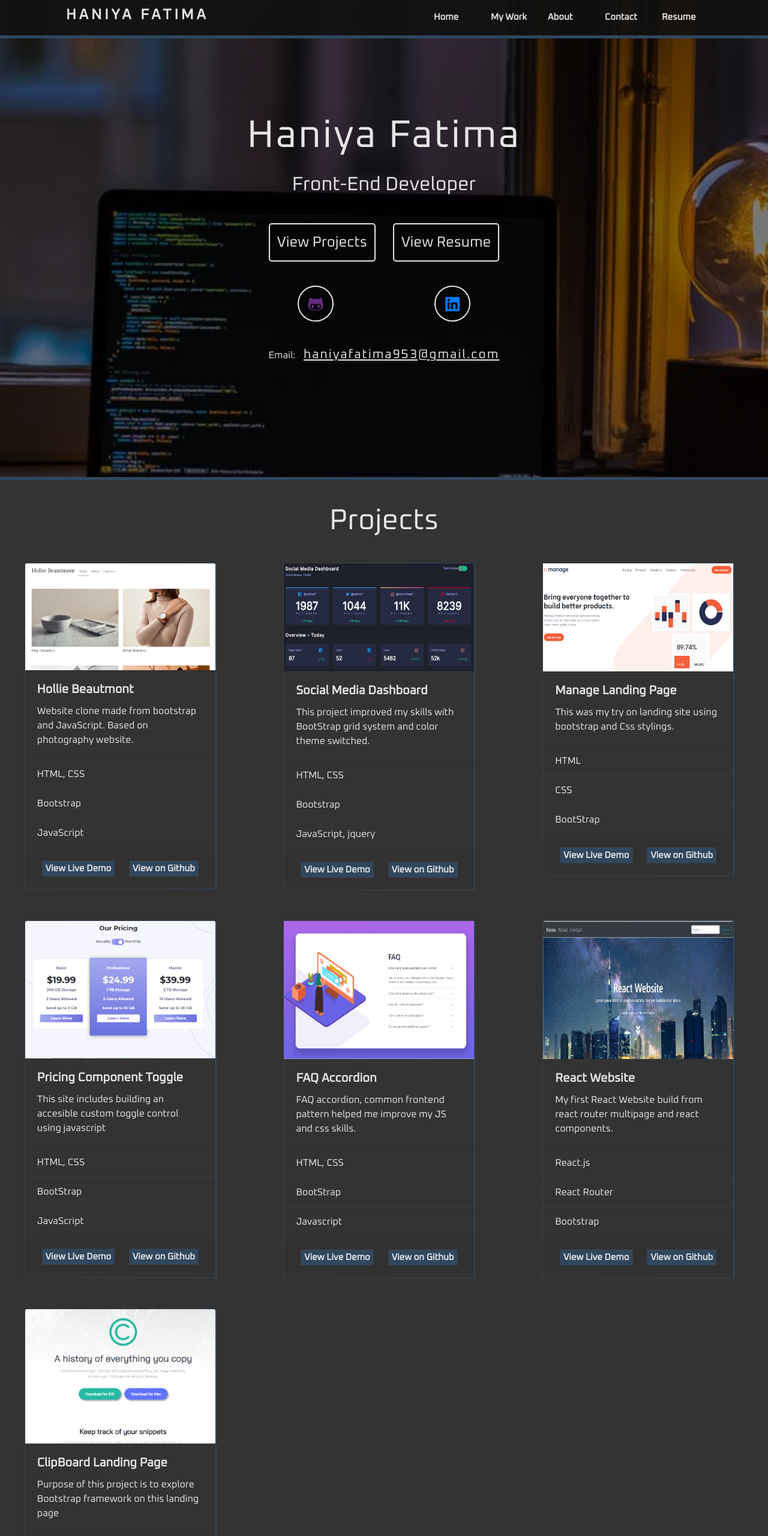
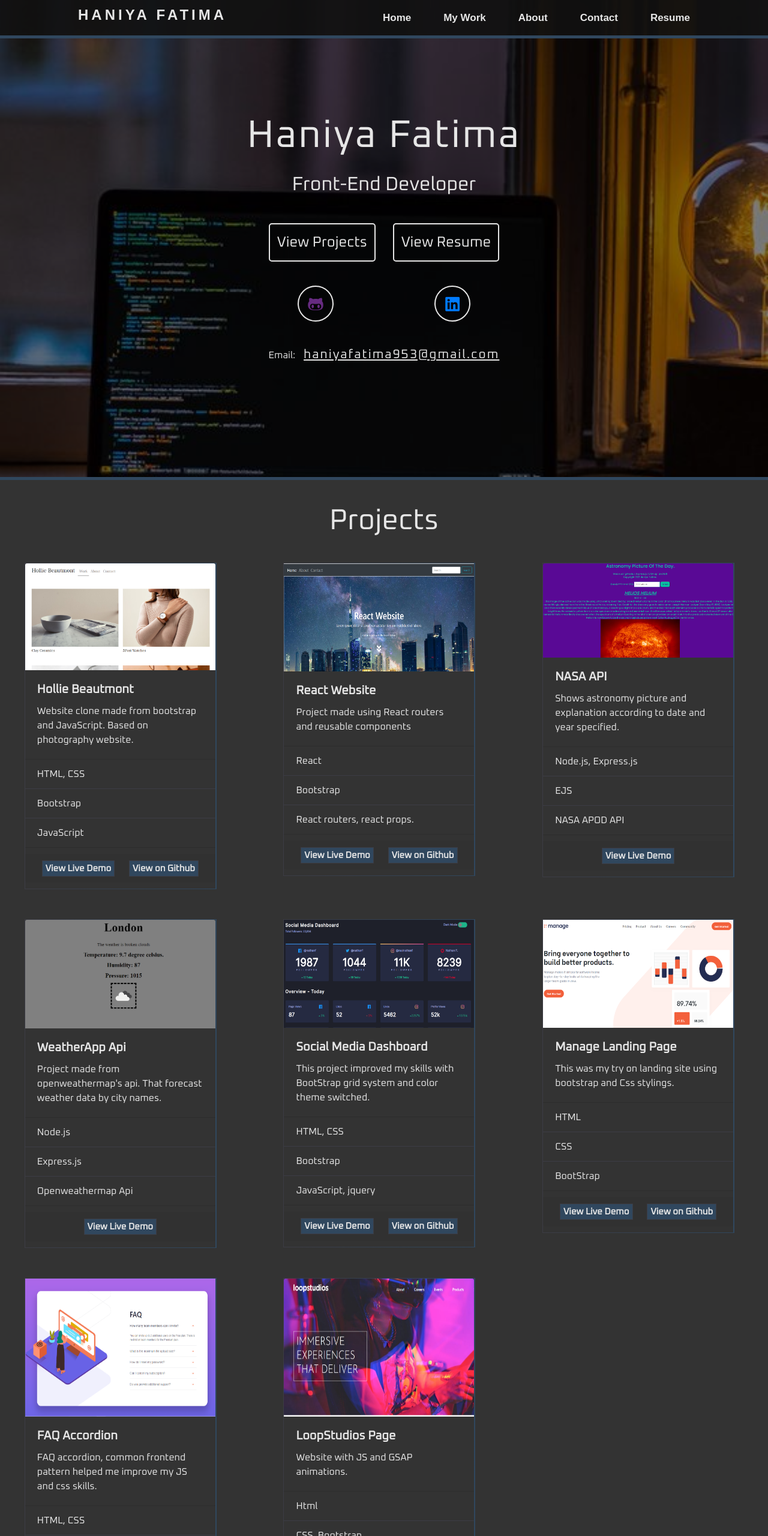
Before and after one commit to haniyafatima/Haniya-portfolio, a plain HTML site: page index.html in a window 1280 px wide. Shown: the top 2560 px of the page at 60% size. Drawn offline with nearby package versions, Linux system fonts and the light colour scheme; a script that the page names is missing.

Commit message:
Add files via upload
1) Added JS and GSAP animation to navbar.
2) Added some projects.
3) Changed some CSS stylings.

```diff
--- a/index.html
+++ b/index.html
@@ -1,5 +1,6 @@
 <!DOCTYPE html>
 <html lang="en" dir="ltr">
+
 <head>
   <meta charset="utf-8">
   <title>Haniya Fatima Portfolio</title>
@@ -24,38 +25,40 @@
   <script src="https://cdn.jsdelivr.net/npm/popper.js@1.16.1/dist/umd/popper.min.js" integrity="sha384-9/reFTGAW83EW2RDu2S0VKaIzap3H66lZH81PoYlFhbGU+6BZp6G7niu735Sk7lN" crossorigin="anonymous"></script>
   <script src="https://stackpath.bootstrapcdn.com/bootstrap/4.5.2/js/bootstrap.min.js" integrity="sha384-B4gt1jrGC7Jh4AgTPSdUtOBvfO8shuf57BaghqFfPlYxofvL8/KUEfYiJOMMV+rV" crossorigin="anonymous"></script>
 </head>
+
 <body>
 
   <!-- Navigation Bar -->
   <section class="navbar-section">
-
-<nav class="navbar navbar-expand-lg ">
+    <nav>
       <div class="logo">
         <h4><a href="#landing">Haniya Fatima</a></h4>
       </div>
-  <button class="navbar-toggler navbar-light bg-dark" type="button" data-toggle="collapse" data-target="#navbarNav" aria-controls="navbarNav" aria-expanded="false" aria-label="Toggle navigation">
-    <span class="navbar-toggler-icon "></span>
-  </button>
-  <div class="collapse navbar-collapse" id="navbarNav">
-    <ul class="navbar-nav navbar-list ml-auto">
-      <li class="nav-item active">
-        <a class="nav-link" href="#landing">Home</a>
-      </li>
-      <li class="nav-item">
-        <a class="nav-link" href="#myWork">My Work</a>
-      </li>
-      <li class="nav-item">
-        <a class="nav-link" href="#about-me">About</a>
-      </li>
-      <li class="nav-item">
-        <a class="nav-link" href="#about-me">Contact</a>
-      </li>
-      <li class="nav-item">
-        <a class="nav-link" href="Resume.pdf" target="_blank">Resume</a>
-      </li>
+      <ul class="nav-links">
+        <a href="#landing">
+          <li class="li1">Home</li>
+        </a>
+        <a href="#myWork">
+          <li class="li2">My Work</li>
+        </a>
+        <a href="#about-me">
+          <li class="li3">About</li>
+        </a>
+        <a href="#about-me">
+          <li class="li4">Contact</li>
+        </a>
+        <a href="Resume-Haniya.pdf" target="_blank">
+          <li class="li5">Resume</li>
+        </a>
       </ul>
+
+      <div class="burger">
+        <div class="line1"></div>
+        <div class="line2"></div>
+        <div class="line3"></div>
       </div>
     </nav>
+
   </section>
 
   <!-- Header -->
@@ -66,7 +69,7 @@
         <p class="subHeading">Front-End Developer</p>
         <div class="landing-buttons">
           <a href="#myWork" class="btn work-btn">View Projects</a>
-<a href="Resume.pdf" target="_blank" class="btn resume-btn">View Resume</a>
+          <a href="Resume-Haniya.pdf" target="_blank" class="btn resume-btn">View Resume</a>
         </div>
         <ul class="icons">
           <li>
@@ -110,6 +113,63 @@
           </div>
         </div>
       </div>
+
+      <div class="col-xl-4 col-lg-4 col-md-6 col-sm-12 col-xs-12">
+        <div class="card" style="width: 20rem;">
+          <img class="project-3" src="images/React-website.png" class="card-img-top" alt="Project 1">
+          <div class="card-body">
+            <h5 class="card-title">React Website</h5>
+            <p class="card-text">Project made using React routers and reusable components</p>
+          </div>
+          <ul class="list-group list-group-flush">
+            <li class="list-group-item">React</li>
+            <li class="list-group-item">Bootstrap</li>
+            <li class="list-group-item">React routers, react props.</li>
+          </ul>
+          <div class="card-footer">
+            <a href="https://haniyafatima.github.io/react-website/" class="card-link" target="_blank">View Live Demo</a>
+            <a href="https://github.com/haniyafatima/react-website" class="card-link" target="_blank">View on Github</a>
+          </div>
+        </div>
+      </div>
+
+      <div class="col-xl-4 col-lg-4 col-md-6 col-sm-12 col-xs-12">
+        <div class="card" style="width: 20rem;">
+          <img src="images/APOD SC.PNG" class="card-img-top" alt="Project 1">
+          <div class="card-body">
+            <h5 class="card-title">NASA API</h5>
+            <p class="card-text">Shows astronomy picture and explanation according to date and year specified.</p>
+          </div>
+          <ul class="list-group list-group-flush">
+            <li class="list-group-item">Node.js, Express.js</li>
+            <li class="list-group-item">EJS</li>
+            <li class="list-group-item">NASA APOD API</li>
+          </ul>
+          <div class="card-footer">
+            <a href="https://safe-escarpment-56183.herokuapp.com/" class="card-link" target="_blank">View Live Demo</a>
+          </div>
+        </div>
+      </div>
+
+      <div class="col-xl-4 col-lg-4 col-md-6 col-sm-12 col-xs-12">
+        <div class="card" style="width: 20rem;">
+          <img src="images/weatherapp2.png" class="card-img-top" alt="Project 1">
+          <div class="card-body">
+            <h5 class="card-title">WeatherApp Api</h5>
+            <p class="card-text">Project made from openweathermap's api. That forecast weather data by city names.</p>
+          </div>
+          <ul class="list-group list-group-flush">
+            <li class="list-group-item">Node.js</li>
+            <li class="list-group-item">Express.js</li>
+            <li class="list-group-item">Openweathermap Api</li>
+          </ul>
+          <div class="card-footer">
+            <a href="https://young-castle-03714.herokuapp.com/" class="card-link" target="_blank">View Live Demo</a>
+          </div>
+        </div>
+      </div>
+
+
       <div class="col-xl-4 col-lg-4 col-md-6 col-sm-12 col-xs-12">
         <div class="card" style="width: 20rem;">
           <img class="project-2" src="images/project-2.png" class="card-img-top" alt="Project 1">
@@ -147,35 +207,17 @@
           </div>
         </div>
       </div>
+
       <!-- row1 div ending below -->
       <!-- </div> -->
 
       <!-- <div class="row"> -->
       <div class="col-xl-4 col-lg-4 col-md-6 col-sm-12 col-xs-12">
         <div class="card" style="width: 20rem;">
-        <img src="images/project-4.png" class="card-img-top" alt="Project 1">
-        <div class="card-body">
-          <h5 class="card-title">Pricing Component Toggle</h5>
-          <p class="card-text">This site includes building an accesible custom toggle control using javascript</p>
-        </div>
-        <ul class="list-group list-group-flush">
-          <li class="list-group-item">HTML, CSS</li>
-          <li class="list-group-item">BootStrap</li>
-          <li class="list-group-item">JavaScript</li>
-        </ul>
-        <div class="card-footer">
-          <a href="https://haniyafatima.github.io/Pricing-component/" class="card-link" target="_blank">View Live Demo</a>
-          <a href="https://github.com/haniyafatima/Pricing-component" class="card-link" target="_blank">View on Github</a>
-        </div>
-      </div>
-    </div>
-
-  <div class="col-xl-4 col-lg-4 col-md-6 col-sm-12 col-xs-12">
-    <div class="card" style="width: 20rem;">
           <img class="project-5" src="images/project-5.png" class="card-img-top" alt="Project 1">
           <div class="card-body">
             <h5 class="card-title">FAQ Accordion</h5>
-        <p class="card-text">FAQ accordion, common frontend pattern  helped me improve my JS and css skills.</p>
+            <p class="card-text">FAQ accordion, common frontend pattern helped me improve my JS and css skills.</p>
           </div>
           <ul class="list-group list-group-flush">
             <li class="list-group-item">HTML, CSS</li>
@@ -191,38 +233,19 @@
 
       <div class="col-xl-4 col-lg-4 col-md-6 col-sm-12 col-xs-12">
         <div class="card" style="width: 20rem;">
-      <img src="images/React-website.png" class="card-img-top project-6" alt="Project 1">
+          <img src="images/loopstudios.png" class="card-img-top project-6" alt="Project 1">
           <div class="card-body">
-        <h5 class="card-title">React Website</h5>
-        <p class="card-text">My first React Website build from react router multipage and react components.</p>
+            <h5 class="card-title">LoopStudios Page</h5>
+            <p class="card-text">Website with JS and GSAP animations.</p>
           </div>
           <ul class="list-group list-group-flush">
-        <li class="list-group-item">React.js</li>
-        <li class="list-group-item">React Router</li>
-        <li class="list-group-item">Bootstrap</li>
+            <li class="list-group-item">Html</li>
+            <li class="list-group-item">CSS, Bootstrap</li>
+            <li class="list-group-item">JS AND GSAP animation</li>
           </ul>
           <div class="card-footer">
-        <a href=" https://haniyafatima.github.io/react-website/" class="card-link" target="_blank">View Live Demo</a>
-        <a href="https://github.com/haniyafatima/react-website" class="card-link" target="_blank">View on Github</a>
-      </div>
-    </div>
-  </div>
-
-  <div class="col-xl-4 col-lg-4 col-md-6 col-sm-12 col-xs-12">
-    <div class="card" style="width: 20rem;">
-      <img src="images/project-6.png" class="card-img-top" alt="Project 1">
-      <div class="card-body">
-        <h5 class="card-title">ClipBoard Landing Page</h5>
-        <p class="card-text">Purpose of this project is to explore Bootstrap framework on this landing page</p>
-      </div>
-      <ul class="list-group list-group-flush">
-        <li class="list-group-item">HTML</li>
-        <li class="list-group-item">CSS</li>
-        <li class="list-group-item">Bootstrap</li>
-      </ul>
-      <div class="card-footer">
-        <a href="https://haniyafatima.github.io/Clipboard-landing-page/" class="card-link" target="_blank">View Live Demo</a>
-        <a href="https://github.com/haniyafatima/Clipboard-landing-page" class="card-link" target="_blank">View on Github</a>
+            <a href="https://loop-studios-landing-page.haniyafatima.vercel.app/" class="card-link" target="_blank">View Live Demo</a>
+            <a href="https://github.com/haniyafatima/LoopStudios-Landing-Page" class="card-link" target="_blank">View on Github</a>
           </div>
         </div>
       </div>
@@ -235,7 +258,8 @@
   <!-- About Me -->
   <section id="about-me">
     <h2 class="section-subHeading about-me">About Me</h2>
-  <p class="para">Innovative frontend developer. I Love designing and developing websites. I am always willing to learn new things and developing my skills more and more and improving the ones i already have. I believe in trying new challenges everyday as a part of developmental process. Looking forward to keep growing </p>
+    <p class="para">Innovative frontend developer. I Love designing and developing websites. I am always willing to learn new things and developing my skills more and more and improving the ones i already have. I believe in trying new challenges
+      everyday as a part of developmental process. Looking forward to keep growing </p>
 
     <h2 class="section-subHeading">Get In Touch</h2>
     <p class="para"> If you are interested in working with me or want more information about my work, I would love to hear from you!</p>
@@ -263,23 +287,10 @@
     <p>Copyright Haniya Fatima 2020.</p>
   </footer>
 
-
-
-
-
-
-
-
-
-
-
-
-
-
-
-
-
-
+  <!-- GSAP -->
+  <script src="https://cdnjs.cloudflare.com/ajax/libs/gsap/3.5.1/gsap.min.js" integrity="sha512-IQLehpLoVS4fNzl7IfH8Iowfm5+RiMGtHykgZJl9AWMgqx0AmJ6cRWcB+GaGVtIsnC4voMfm8f2vwtY+6oPjpQ==" crossorigin="anonymous"></script>
+  <script src="https://cdnjs.cloudflare.com/ajax/libs/gsap/3.5.1/ScrollTrigger.min.js" integrity="sha512-wK2NuxEyN/6s53M8G7c6cRUXvkeV8Uh5duYS06pAdLq4ukc72errSIyyGQGYtzWEzvVGzGSWg8l79e0VkTJYPw==" crossorigin="anonymous"></script>
   <script src="index.js" charset="utf-8"></script>
 </body>
+
 </html>
--- a/styles.css
+++ b/styles.css
@@ -18,71 +18,95 @@ body{
   transition: all 0.4s ease;
 }
 
-.navbar{
-  padding-right: 20px;
-  padding-left: 20px;
+nav{
+  display: flex;
+  justify-content: space-around;
+  align-items: center;
+  text-align: center;
+  background-color: rgba(17, 17, 17, 0.9);
+  color: #e6e6e6;
+  font-family: sans-serif;
+  min-height: 8vh;
+  border-bottom: 5px solid #30475e;
   position: fixed;
   z-index: 2;
   width: 100%;
-  border-bottom: 5px solid #30475e;
-  min-height: 8vh;
-  background-color: rgba(17, 17, 17, 0.9);
 }
 
-.navbar-list{
-  list-style: none;
-  text-decoration: none;
-  padding-right: 40px;
-  margin-right: 30px;
-}
-
-.nav-link, .nav-item{
-  margin-right: 15px;
-  width: 80px;
-}
-
-.navbar-list li:hover{
-  transform: scale(.97);
-}
-
-.navbar-list li a{
-  color: #e6e6e6;
-  font-weight: bold;
-  font-size: 15px;
-  text-decoration: none;
-}
-
-.navbar-list li a:hover{
-color: #30475e;
-}
-
-
-a{
-  text-decoration: none;
+.nav-links{
+  margin-bottom: 0px;
 }
 
 .logo{
   text-transform: uppercase;
   letter-spacing: 5px;
-  font-size: 1.2em;
-  font-weight: bold;
-  margin-left: 90px;
-}
-
- .logo:hover{
-  transform: scale(.97);
+  color: #e6e6e6;
 }
 
 .logo a{
   color: #e6e6e6;
-  font-weight: 600;
-  text-decoration: none;
-  transition: all 0.4s ease;
+text-decoration: none;
+font-weight: bolder;
+}
+
+.logo:hover{
+  transform: scale(.97);
 }
 
 .logo a:hover{
   color: #30475e;
-  transform: scale(.97);
+}
+
+.nav-links{
+  display: flex;
+  justify-content: space-between;
+  width: 40%;
+list-style: none;
+font-size: 17px;
+}
+
+a li:hover{
+  color: #30475e;
+}
+
+a:hover{
+  text-decoration: none;
+}
+
+a li{
+  text-decoration: none;
+  color: #e6e6e6;
+  font-weight: bolder;
+}
+
+.burger{
+  display: none;
+}
+
+.burger div{
+  width: 25px;
+  height: 3px;
+  background-color: #e6e6e6;
+  margin: 5px;
+  transition: all 0.3s ease;
+}
+
+.line1{
+ background-color: #e6e6e6;
+ height: 1px;
+ width: 2px;
+}
+
+.line2{
+ background-color: #eee;
+ height: 1px;
+ width: 2px;
+}
+
+.line3{
+ background-color: #eee;
+ height: 1px;
+ width: 2px;
 }
 
 /* Landing */
@@ -120,7 +144,6 @@ letter-spacing: 3px;
 
 .btn{
   cursor: pointer;
-  /* background-color: black; */
   padding: 0.5em;
   border: 2px solid #e6e6e6;
   color: #e6e6e6;
@@ -214,6 +237,7 @@ color: rgb(0, 127, 178);
 /* My Work Section */
 #myWork{
   text-align: center;
+
 }
 
 .section-subHeading{
@@ -230,6 +254,13 @@ margin-left: auto;
 margin-bottom: 50px;
 border-right: 2px solid;
 border-image: linear-gradient(to right, #3c3c44 , #30475e ) 1;
+transition: 0.5 easein;
+}
+
+.card:hover{
+  box-shadow: -10px 14px 67px 1px rgba(92,84,84,1);
+-webkit-box-shadow: -10px 14px 67px 1px rgba(92,84,84,1);
+-moz-box-shadow: -10px 14px 67px 1px rgba(92,84,84,1);
 }
 
 .card-header{
@@ -299,30 +330,68 @@ footer{
   color: rgba(255, 255, 255, 0.25);
 }
 
+@media (max-width: 950px){
+.nav-links{
+  width: 60%;
+}
+  ul a li{
+    font-size: 15px;
+  }
 
+  a li{
+    margin-right: 10px;
+  }
 
+  .logo a{
+    font-size: 20px;
+  }
+}
 
+@media (max-width: 768px){
+  body{
+    overflow-x: hidden;
+  }
 
+  .burger{
+    display: block;
+  cursor: pointer;
+  }
 
+  .nav-links{
+    display: flex;
+  background-color: black;
+  opacity: 0.8;
+  height: 92vh;
+  width: 50%;
+    position: absolute;
+    top: 8vh;
+    right: 0px;
+    flex-direction: column;
+    align-items: center;
+    justify-content: space-around;
+    transform: translateX(100%);
+    transition: transform 0.5s ease-in;
+  }
 
+  .fadeIn{
+    transform: translateX(0%);
+  }
 
+  .move .line1{
+    transform: rotate(-45deg) translate(-5px,6px);
+  }
 
+  .move .line2{
+  opacity: 0;
+  }
 
+  .move .line3{
+    transform: rotate(45deg) translate(-5px, -6px);
+  }
 
+}
 
-
-
-
-
-
-
-
-
-@media screen and (max-width: 1028px) {
-  .logo{
-    font-size: 0.9em;
-    margin-left: 0px;
-  }
+@media (max-width: 1028px) {
 
 .para{
   font-size: 1.4em;
@@ -356,12 +425,4 @@ margin-left: auto;
 .work-btn{
   margin-bottom: 10px;
 }
-
-.nav-link, .nav-item{
-margin-left: auto;
-margin-right: auto;
-  text-align: center;
 }
-
-
-}
```
Also changed, not shown: images/APOD SC.png (added), images/bg-top.svg (added), images/coding.png (added), images/loopstudios.png (added), images/weatherapp1.png (added), images/weatherapp2.png (added), 1 other file. Lines whose indentation alone changed are shown as unchanged.
